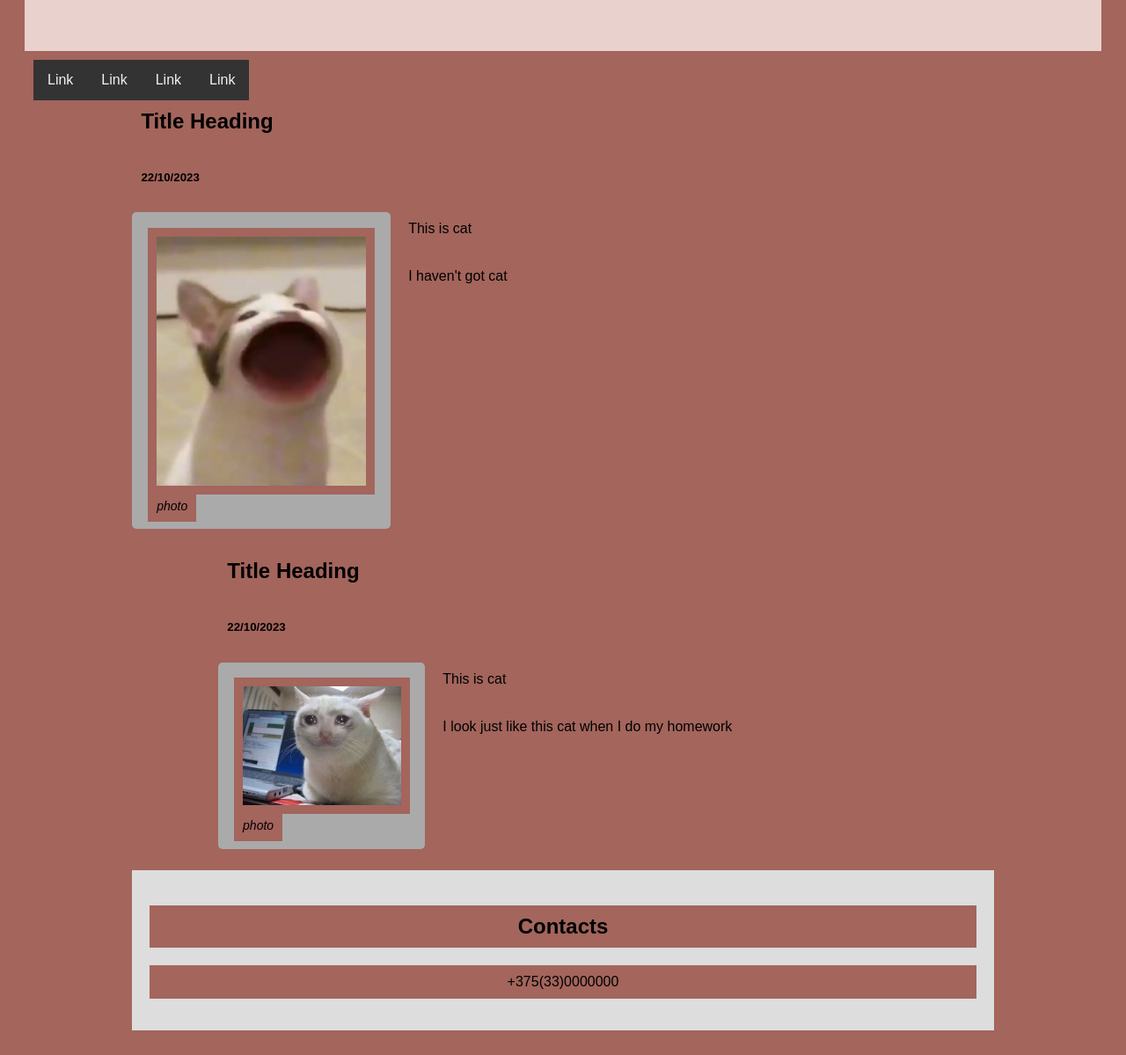
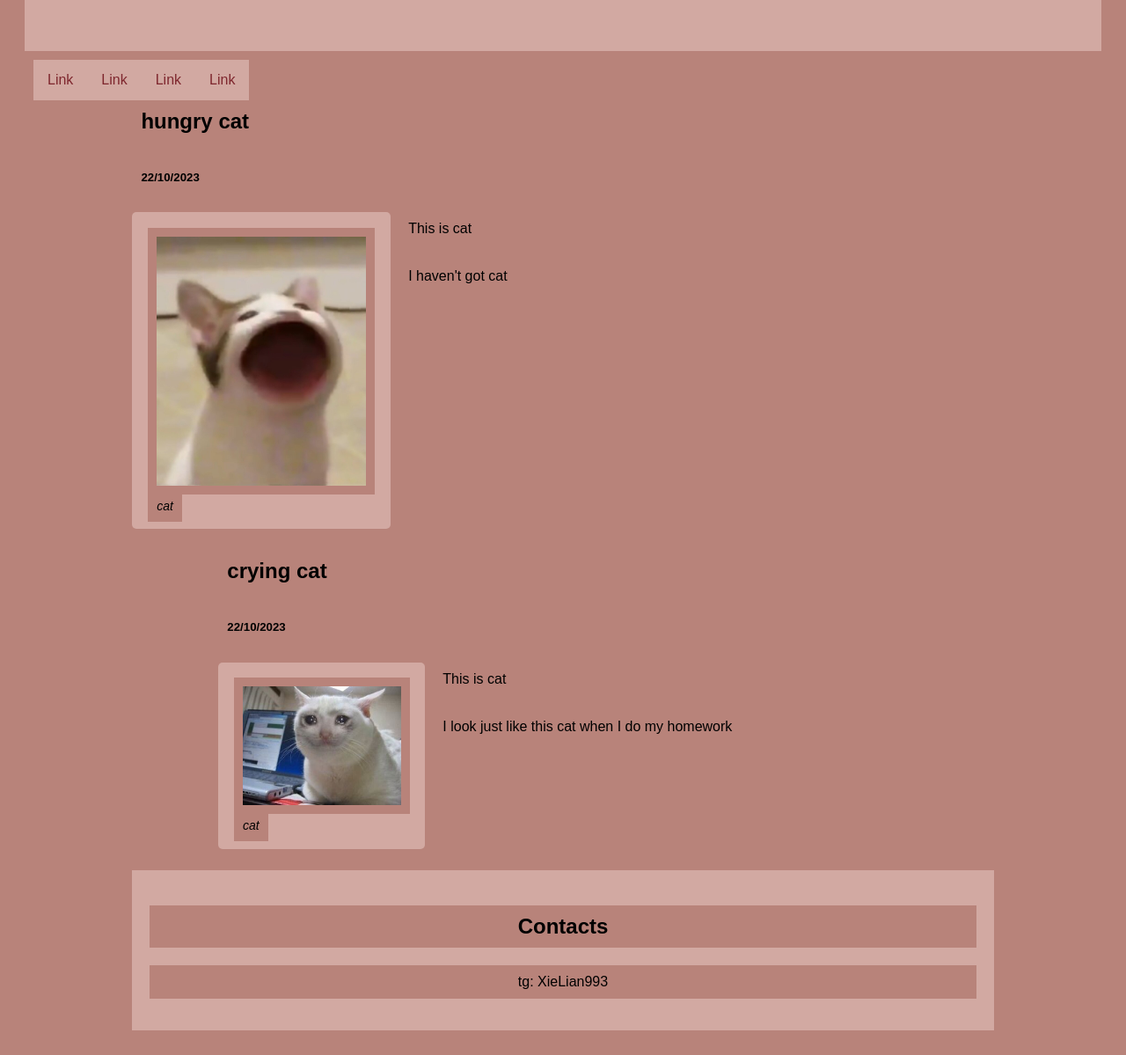
Before and after one commit to XieLian993/XieLian993.github.io, a plain HTML site: page index.html in a window 1280 px wide. Shown: the part 175-1374 px from the top of the page at 88% size. Drawn offline with Linux system fonts and the light colour scheme.

Commit message:
обновление

```diff
--- a/index.html
+++ b/index.html
@@ -15,24 +15,24 @@
 		<a href="#">Link</a>
 	</div>
 	<div class="summary">
-		<h2> Title Heading</h2>
+		<h2>hungry cat</h2>
 		<h5>22/10/2023</h5>
 
 		<div class="photo">
 			<img src="img/scale_1200.jpg">
-			<span class="caption"> photo </span>
+			<span class="caption">cat</span>
 		</div>
 
 		<p>This is cat</p>
 		<p>I haven't got cat</p>
 
 	<div class="summary">
-		<h2> Title Heading</h2>
+		<h2>crying cat</h2>
 		<h5>22/10/2023</h5>
 
 		<div class="photo">
 			<img src="img/caat.jpg">
-			<span class="caption"> photo </span>
+			<span class="caption">cat</span>
 		</div>
 
 		<p>This is cat</p>
@@ -40,7 +40,7 @@
 	</div>
 	<div class="footer">
 		<h2>Contacts</h2>
-		<p>+375(33)0000000</p>
+		<p>tg: XieLian993</p>
 	</div>
 </body>
 </html>
--- a/style.css
+++ b/style.css
@@ -2,12 +2,12 @@
 	box-sizing: border-box;
 	font-family: Arial;
 	padding: 10px;
-	background: #A3655C;
+	background: #B8837A;
 }
 .header {
 	padding: 30px;
 	text-align: center;
-	background: #E9D1CD;
+	background: #D2A9A2;
 }
 .header h1 {
 	font-size: 50px;
@@ -15,13 +15,13 @@
 /*Стиль навигации */
 .topnav a {
 	overflow: hidden;
-	background-color: #333;
+	background-color: #D2A9A2;
 }
 /*Стиль ссылок в навигации */
 .topnav a {
 	float: left;
 	display: block;
-	color: #f2f2f2;
+	color: #7E262D;
 	text-decoration: center;
 	padding: 14px 16px;
 	text-decoration: none;
@@ -35,7 +35,7 @@
 	padding: 1.11rem;
 	border-radius: 5px;
 	margin: 0 20px 1.5rem auto;
-	background-color: #aaa;
+	background-color: #D2A9A2;
 	float: left;
 }
 .photo img {
@@ -52,6 +52,6 @@ h2 {
 	clear: left;
 	padding: 20px;
 	text-align: center;
-	background: #ddd;
+	background: #D2A9A2;
 	margin-top: 20px;
 }
```
